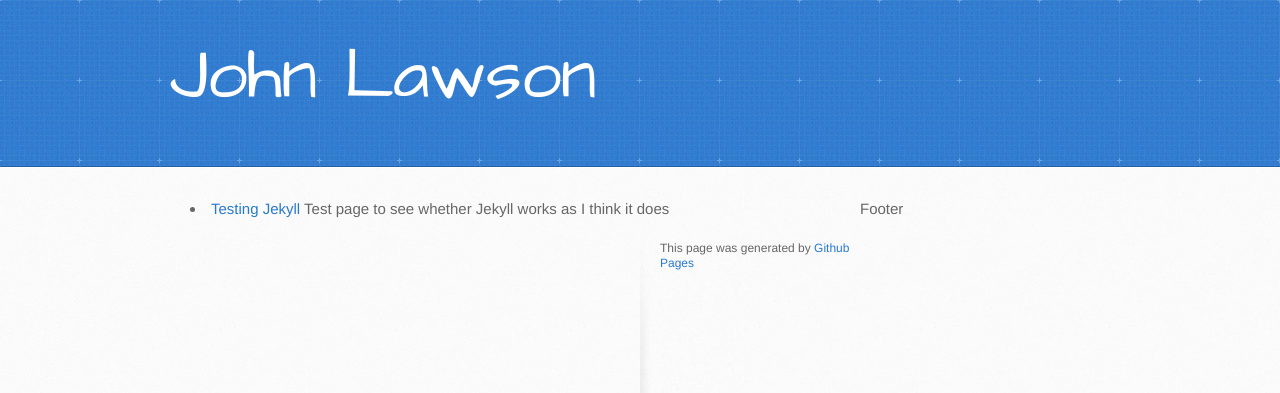
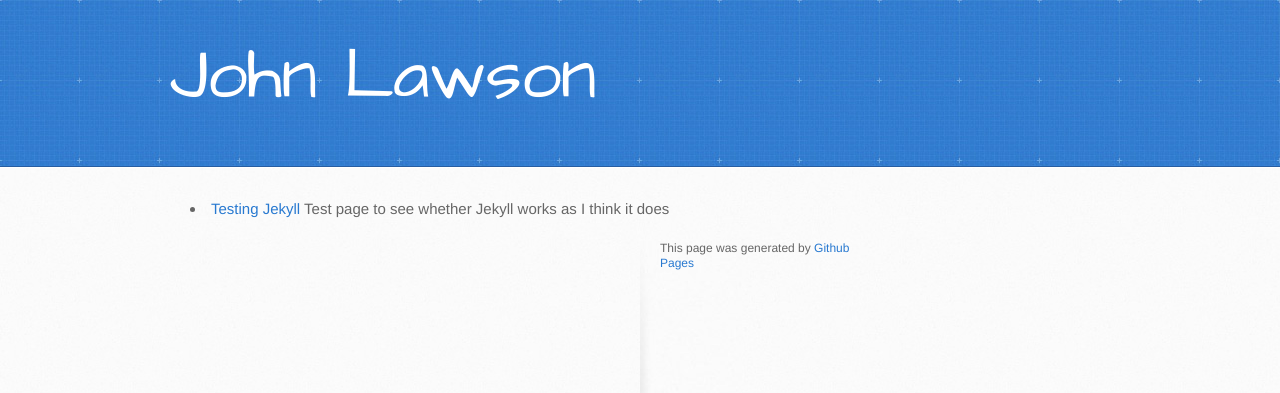
Before and after one commit to jwlawson/jwlawson.github.io, a Jekyll site: the page built from index.html, in a window 1280 px wide. Shown: the top 393 px of the page. Built offline with Jekyll 4.4.1, drawn with Linux system fonts in a browser that asks for light colours.

Commit message:
Removes unwanted footer

```diff
--- a/_layouts/default.html
+++ b/_layouts/default.html
@@ -26,10 +26,6 @@
 
   </section>
 
-  <div class="footer">
-    Footer
-  </div>
-
   </div>
   </div>
 
```
